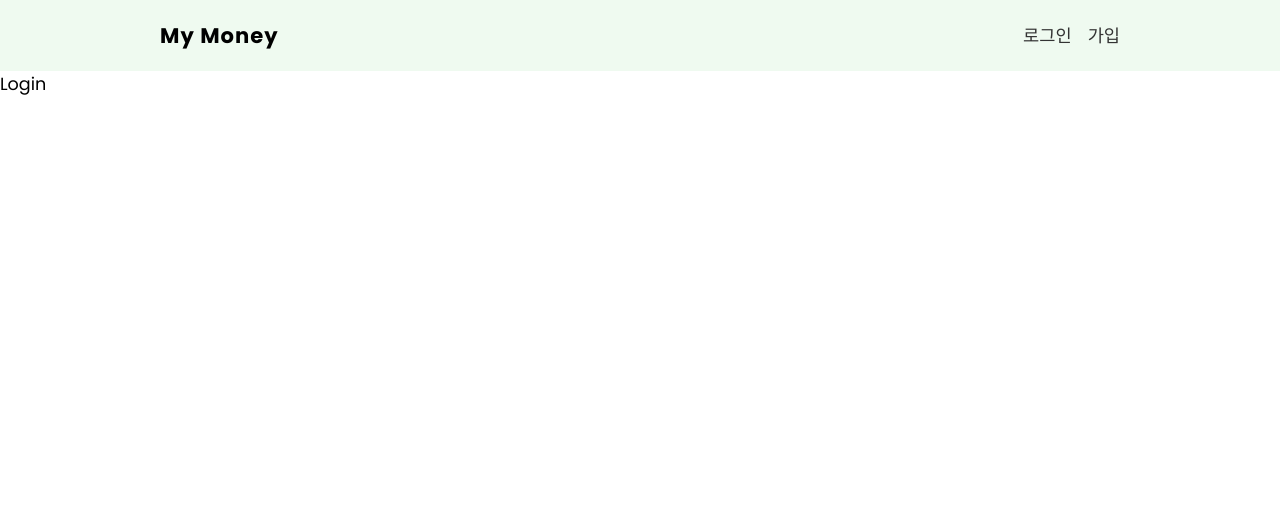
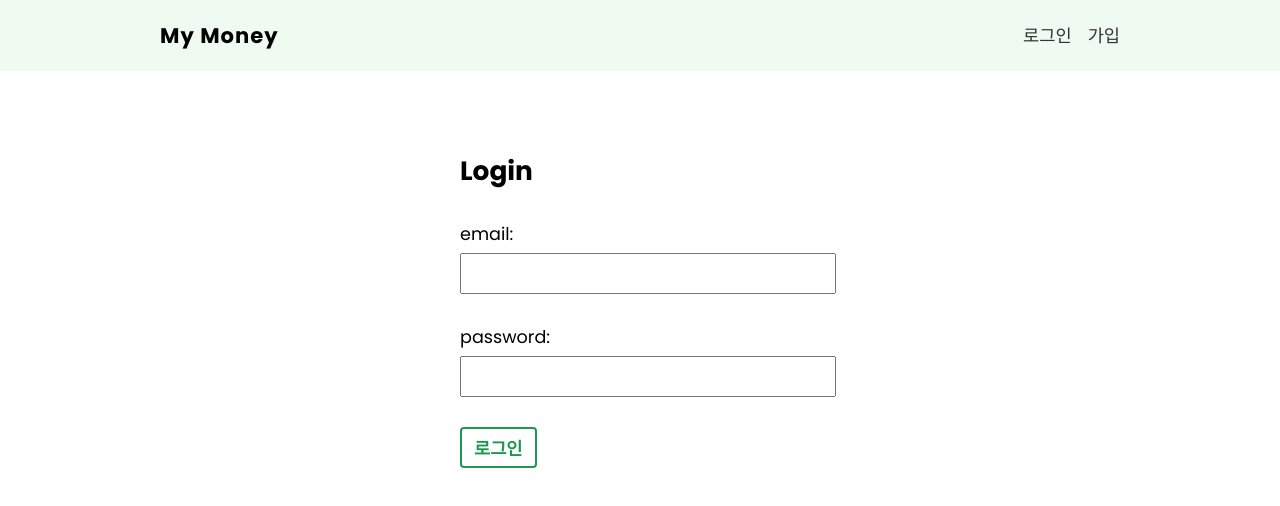
Before and after one commit to KaengEE/React-my-money, a React (Vite) app: page /login in a window 1280 px wide. Shown: the top 506 px of the page. Built offline with nearby package versions, Linux system fonts and the light colour scheme.

Commit message:
로그인 페이지

```diff
--- a/src/pages/login/Login.jsx
+++ b/src/pages/login/Login.jsx
@@ -1,5 +1,37 @@
+import { useState } from "react";
 import styles from "./Login.module.css";
 
 export default function Login() {
-  return <div>Login</div>;
+  const [email, setEmail] = useState("");
+  const [password, setPassword] = useState("");
+
+  const handleSubmit = (e) => {
+    e.preventDefault();
+    console.log(email, password);
+  };
+
+  return (
+    <form onSubmit={handleSubmit} className={styles["login-form"]}>
+      <h2>Login</h2>
+      <label>
+        {/* 이메일 */}
+        <span>email:</span>
+        <input
+          type="email"
+          onChange={(e) => setEmail(e.target.value)}
+          value={email}
+        />
+      </label>
+      <label>
+        {/* 패스워드 */}
+        <span>password:</span>
+        <input
+          type="password"
+          onChange={(e) => setPassword(e.target.value)}
+          value={password}
+        />
+      </label>
+      <button className="btn">로그인</button>
+    </form>
+  );
 }
--- a/src/pages/login/Login.module.css
+++ b/src/pages/login/Login.module.css
@@ -0,0 +1,19 @@
+.login-form {
+  max-width: 360px;
+  margin: 60px auto;
+  padding: 20px;
+}
+.login-form label {
+  display: block;
+  margin: 30px auto;
+}
+.login-form span {
+  display: block;
+  margin-bottom: 6px;
+}
+.login-form input {
+  padding: 8px 6px;
+  font-size: 1em;
+  color: #777;
+  width: 100%;
+}
```
